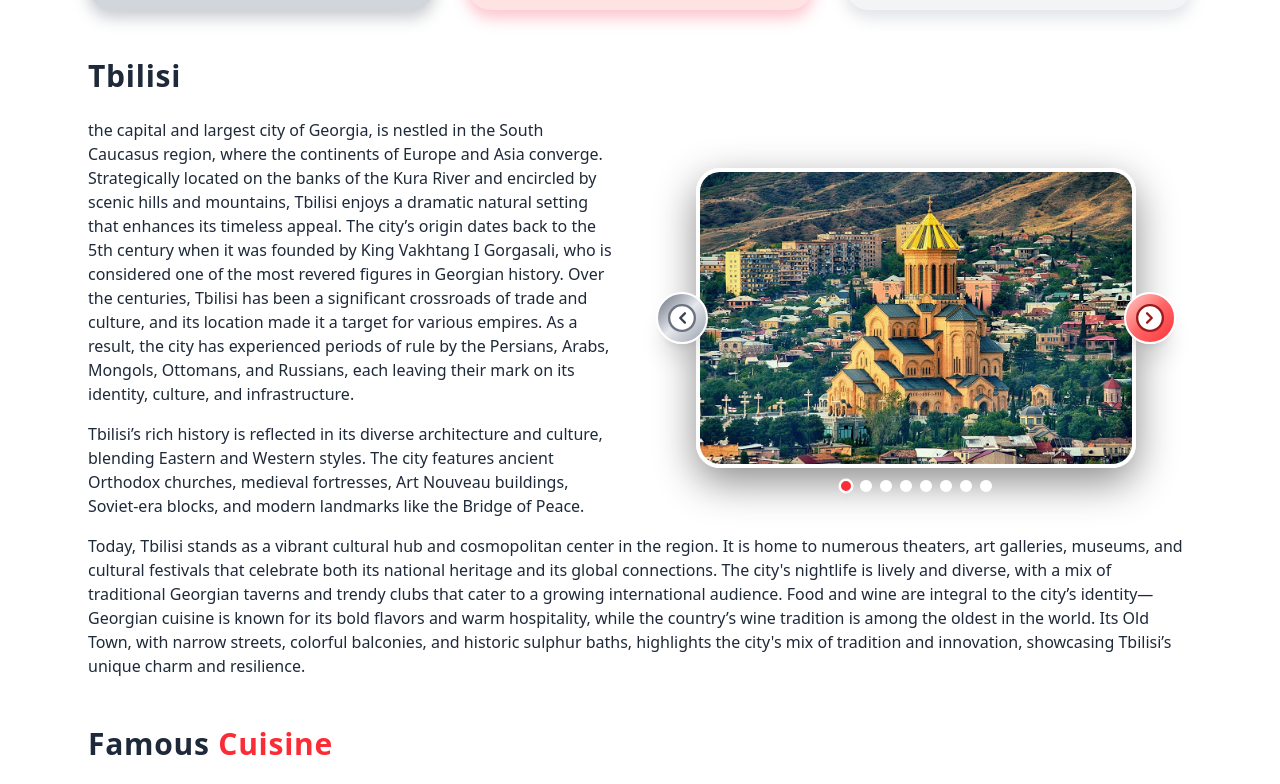
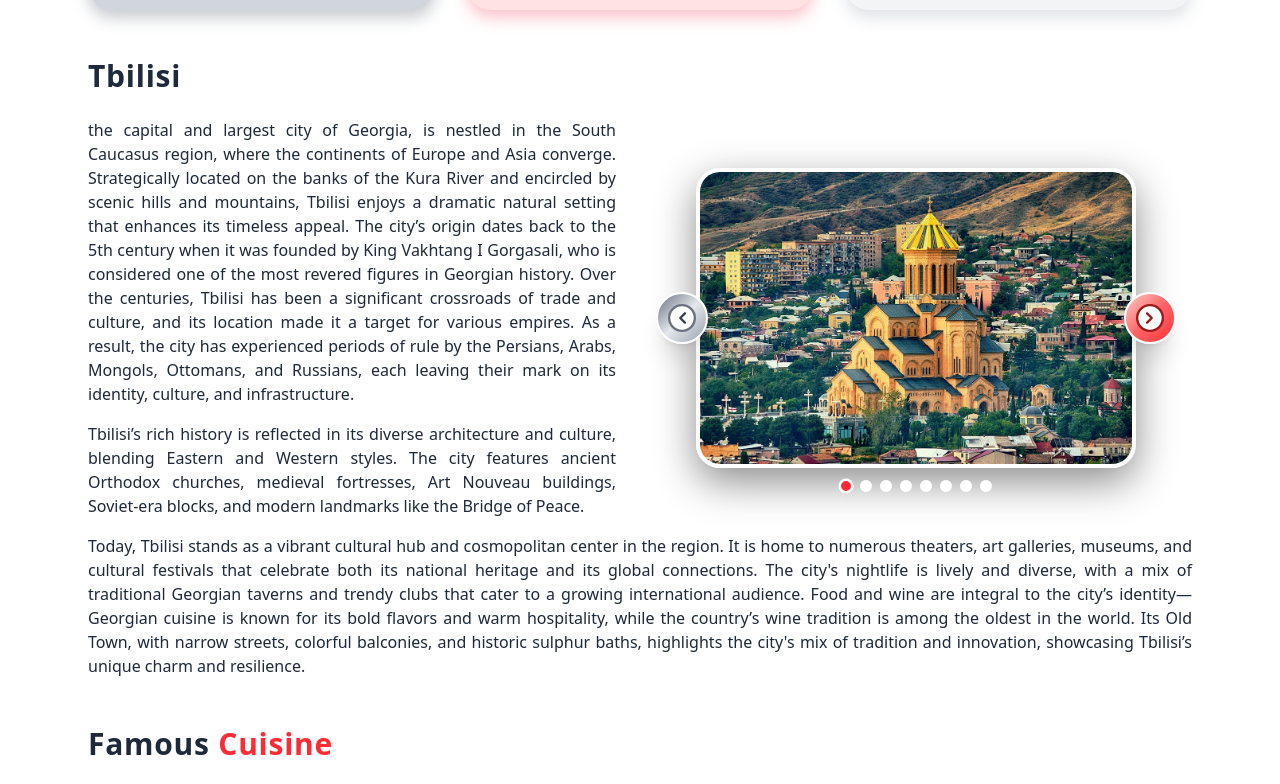
Before and after one commit to Eagleeye1811/mbbs-in-georgia, a React (Vite) app in the folder frontend/: page /AboutGeorgia in a window 1280 px wide. Shown: the part 1492-2276 px from the top of the page. Built offline with nearby package versions, Linux system fonts and the light colour scheme.

Commit message:
done georgia page with minor edits

```diff
--- a/frontend/src/pages/AboutGeorgia.jsx
+++ b/frontend/src/pages/AboutGeorgia.jsx
@@ -182,11 +182,10 @@ const AboutGeorgia = () => {
         <h2 className="text-3xl font-extrabold mb-6 text-left text-gray-800 tracking-wide">Tbilisi</h2>
         <div className="flex flex-col md:flex-row items-center gap-6">
           <div className="flex-1">
-            <p>
+            <p className="text-justify">
               the capital and largest city of Georgia, is nestled in the South Caucasus region, where the continents of Europe and Asia converge. Strategically located on the banks of the Kura River and encircled by scenic hills and mountains, Tbilisi enjoys a dramatic natural setting that enhances its timeless appeal. The city’s origin dates back to the 5th century when it was founded by King Vakhtang I Gorgasali, who is considered one of the most revered figures in Georgian history. Over the centuries, Tbilisi has been a significant crossroads of trade and culture, and its location made it a target for various empires. As a result, the city has experienced periods of rule by the Persians, Arabs, Mongols, Ottomans, and Russians, each leaving their mark on its identity, culture, and infrastructure.
-
             </p>
-            <p className="mt-4">
+            <p className="mt-4 text-justify">
               Tbilisi’s rich history is reflected in its diverse architecture and culture, blending Eastern and Western styles. The city features ancient Orthodox churches, medieval fortresses, Art Nouveau buildings, Soviet-era blocks, and modern landmarks like the Bridge of Peace.
             </p>
           </div>
@@ -262,7 +261,7 @@ const AboutGeorgia = () => {
             </div>
           </div>
         </div>
-        <p className="mt-4">
+        <p className="mt-4 text-justify">
           Today, Tbilisi stands as a vibrant cultural hub and cosmopolitan center in the region. It is home to numerous theaters, art galleries, museums, and cultural festivals that celebrate both its national heritage and its global connections. The city's nightlife is lively and diverse, with a mix of traditional Georgian taverns and trendy clubs that cater to a growing international audience. Food and wine are integral to the city’s identity—Georgian cuisine is known for its bold flavors and warm hospitality, while the country’s wine tradition is among the oldest in the world. Its Old Town, with narrow streets, colorful balconies, and historic sulphur baths, highlights the city's mix of tradition and innovation, showcasing Tbilisi’s unique charm and resilience.
         </p>
       </section>
@@ -401,12 +400,12 @@ const AboutGeorgia = () => {
                     style={{ minHeight: 220, maxHeight: 260 }}
                   />
                   <div className="flex-1 flex items-center justify-center p-4">
-                    <h3 className={`text-xl font-bold text-center ${place.color}`}>{place.title}</h3>
+                    <h3 className={`text-xl font-bold text-justify ${place.color}`}>{place.title}</h3>
                   </div>
                 </div>
                 {/* Back Side */}
                 <div className="absolute w-full h-full backface-hidden bg-gray-500 rounded-2xl shadow-md transform rotate-y-180 p-6 flex items-center justify-center">
-                  <h3 className="text-base text-center text-white">{place.desc}</h3>
+                  <h3 className="text-base text-white text-justify">{place.desc}</h3>
                 </div>
               </div>
             </div>
@@ -416,7 +415,7 @@ const AboutGeorgia = () => {
 
       {/* Why Visit Georgia */}
       <section className="bg-gradient-to-br from-blue-50 via-white to-red-50 py-16 mt-10 text-center relative overflow-hidden">
-        <h2 className="text-5xl font-extrabold mb-10 text-gray-800 drop-shadow-lg tracking-tight">
+        <h2 className="text-5xl font-extrabold mb-10 text-gray-800 ">
           Why <span className="text-red-500">Georgia?</span>
         </h2>
         <div className="grid md:grid-cols-3 gap-10 max-w-6xl mx-auto mb-12 px-4">
@@ -492,7 +491,7 @@ const AboutGeorgia = () => {
           href="/HowToApply"
           className="inline-block mt-4 px-10 py-4 bg-gradient-to-r from-red-400 to-red-400 text-white rounded-full font-bold text-lg shadow-lg hover:scale-105 transition"
         >
-          Start Your Georgian <span className="text-gray-900">Journey</span>
+          Start Your Georgian Journey
           <Plane className="inline-block ml-2 mb-1 w-6 h-6 text-gray-900 animate-none" />
         </a>
       </section>
```
